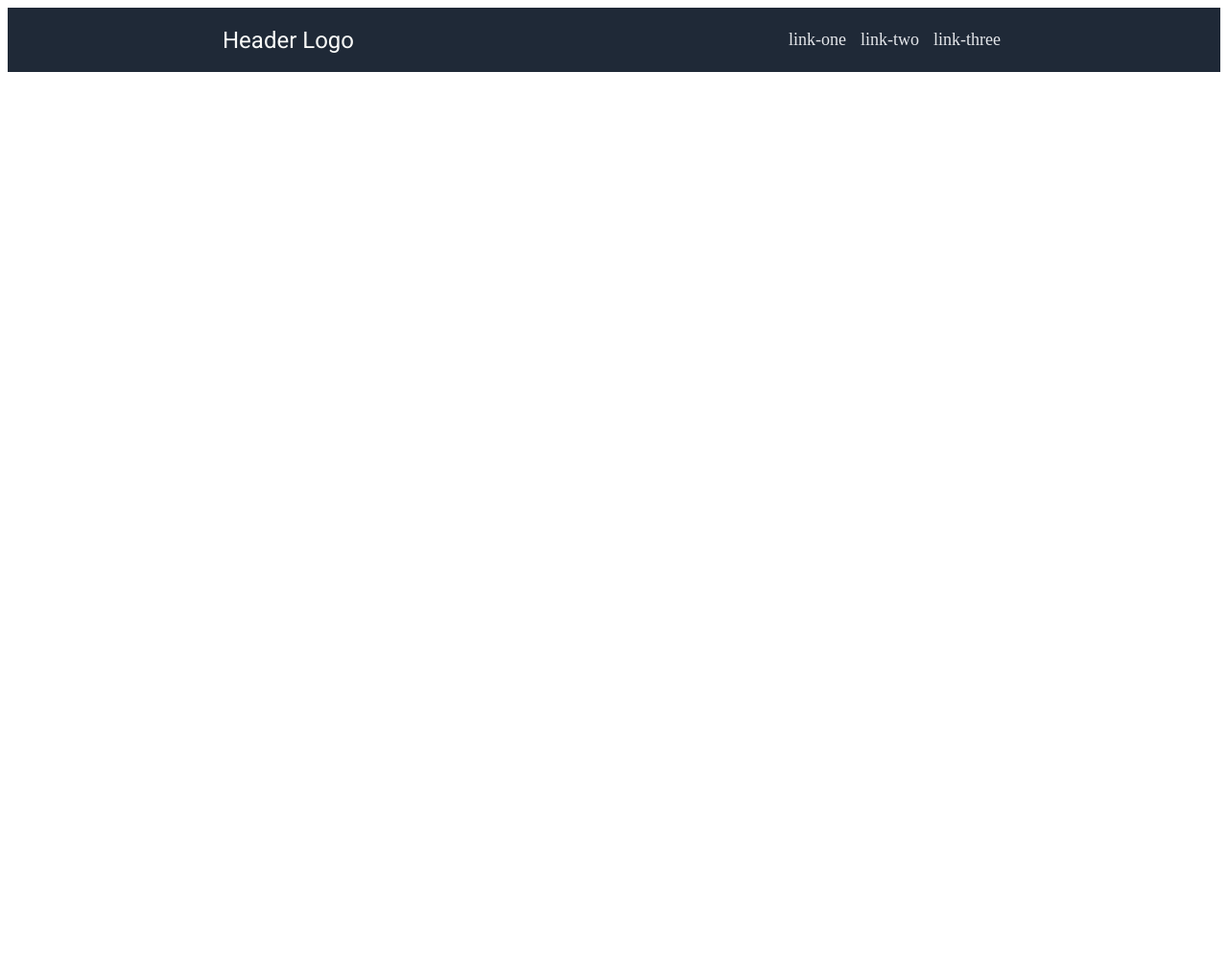
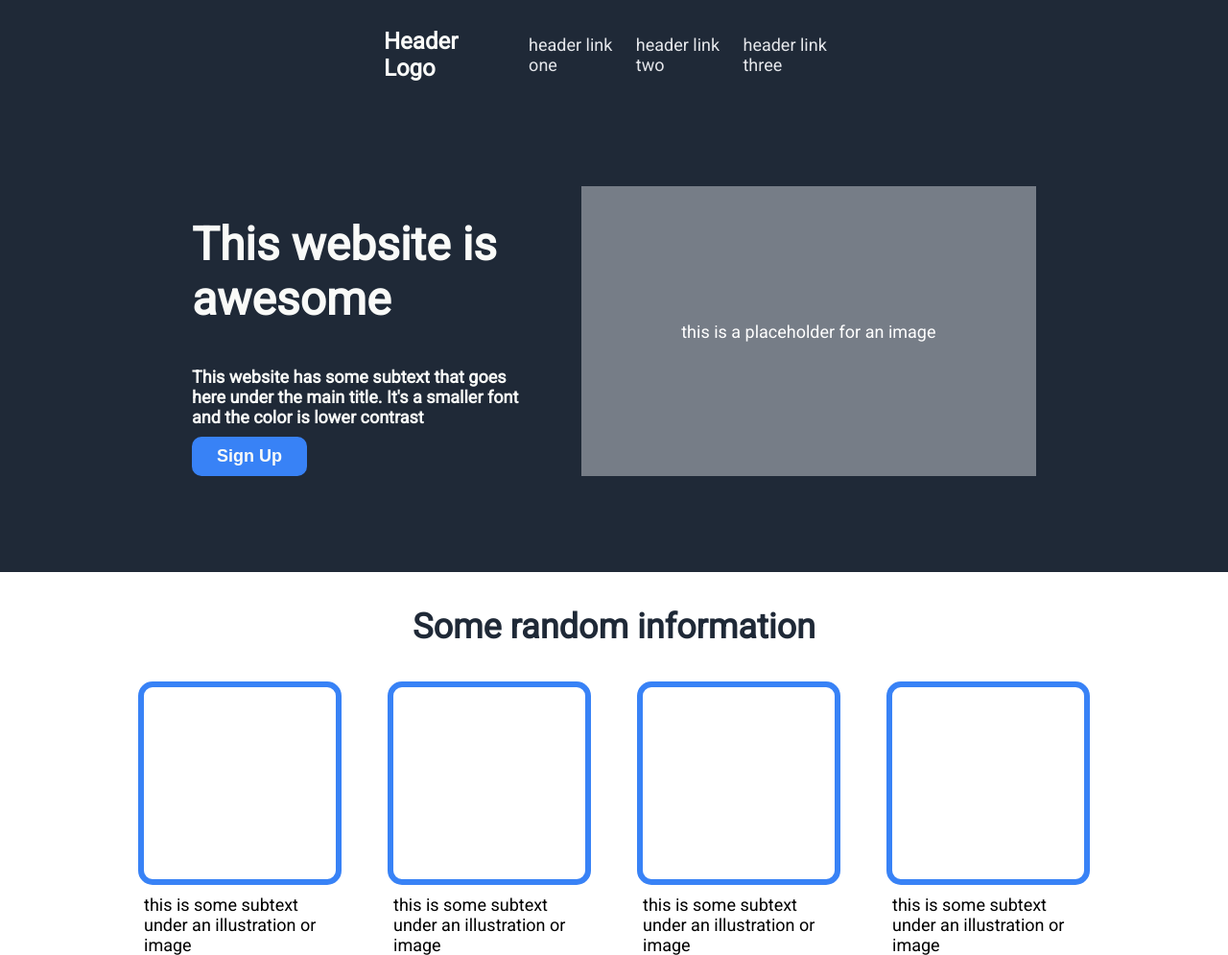
Before and after one commit to Trigun420/SiteBuilding, a plain HTML site: page index.html in a window 1280 px wide. Shown: the whole page at 96% size. Before the commit the page ends 800 px from the top, so only its background shows below. Drawn offline with Linux system fonts and the light colour scheme.

Commit message:
4 hours in

```diff
--- a/index.html
+++ b/index.html
@@ -11,17 +11,62 @@
     <title>ReadMe!!</title>
 </head>
 <body>
-    <div class="top">
+    <div class="header">
         <div class="logotext">
             Header Logo
         </div>
             <ul class="links">
-            <li><a href="https://google.com">link-one</a></li>
-            <li><a href="google.com">link-two</a></li>
-            <li><a href="google.com">link-three</a></li>
+            <li><a href="https://google.com">header link one</a></li>
+            <li><a href="google.com">header link two</a></li>
+            <li><a href="google.com">header link three</a></li>
           </ul>
         </div>
     </div>
+    <div class="upperbody">
+        <div class="hero">
+            <h1>This website is awesome</h1>
+            <div class="text">This website has some subtext that goes here under the main title. It's a smaller font and the color is lower contrast</div>
+            <button>Sign Up</button>
+        </div>
+        <div class="imageholder">
+            <div>this is a placeholder for an image</div>
+        </div>
+    </div>
+    <div class="middleupper">
+        <div class="middletitle">Some random information</div>
+        <div class="infotext">
+        </div>
+    </div>
+    <div class="container">
+        <div class="vert">
+            <div class="cube"></div>
+            <div class="text">this is some subtext under an illustration or image</div>
+        </div>
+        <div class="vert">
+            <div class="cube"></div>
+            <div class="text">this is some subtext under an illustration or image</div>
+        </div>
+        <div class="vert">
+            <div class="cube"></div>
+            <div class="text">this is some subtext under an illustration or image </div>
+        </div>
+        <div class="vert">
+            <div class="cube"></div>
+            <div class="text">this is some subtext under an illustration or image</div>
+        </div>
+
+    </div>
+
+
+
+
+
+
+
+
+
+
+
 
 </body>
 </html>
--- a/styles.css
+++ b/styles.css
@@ -1,9 +1,18 @@
-.top{
+body{
+    font-family: "Roboto", serif;
+    margin: 0;
+    display: flex;
+    flex-direction: column;
+}
+
+.header{
     display: flex;
     background-color: #1F2937;
-    justify-content: space-around;
-
-
+    justify-content: space-between;
+    padding: 20px 0 0
+}
+.links{
+    padding-right: 400px;
 }
 .logotext{
     display: flex;
@@ -11,19 +20,107 @@
     align-items: center;
     font-size: 24px;
     color: #F9FAF8;
-    font-family: "Roboto", serif;
+    font-weight: bold;
+    margin-left: 400px;
 }
 ul{
     list-style-type: none;
     display: flex;
     gap: 15px;
     justify-content: center;
-    padding: 5px;
-    font-size: 18px;
-
 }
 a{
     text-decoration: none;
     color: #E5E7EB;
     font-size: 18px;
 }
+.upperbody{
+    display: flex;
+    justify-content: center;
+    background-color: #1F2937;
+    padding-top: 100px;
+    gap: 50px;
+    padding-bottom: 100px;
+    flex-grow: 1;
+}
+.hero{
+    width: 450px;
+    display: flex;
+    flex-direction: column;
+    margin-left: 200px;
+    justify-content: center;
+    font-weight: bold;
+    color: #F9FAF8;
+}
+.hero .text{
+    margin-top: 10px;
+    font-size: 18px;
+
+}
+.hero h1{
+    font-size: 48px;
+    font-weight: bold;
+}
+.imageholder{
+    display: flex;
+    background-color: #9ea4acaf;
+    width:600px;
+    margin-right: 200px;
+    justify-content: center;
+    align-items: center;
+    color: white;
+    font-size: 18px;
+}
+button{
+
+    background-color: #3882F6;
+    width:120px;
+    padding: 5px;
+    font-size: 18px;
+    padding-top: 10px;
+    padding-bottom: 10px;
+    color: #F9FAF8;
+    font-weight: bold;
+    border-radius: 10px;
+    box-shadow: 0px;
+    border: 0px;
+    margin-top: 10px;
+}
+.middleupper{
+    background-color: white;
+    display: flex;
+    justify-content: center;
+    flex-direction: column;
+}
+.cube{
+    height: 200px;
+    width: 200px;
+    border: 6px solid #3882F6;
+    border-radius: 15px;
+    background-color: white;
+}
+.vert{
+    display: flex;
+    flex-direction: column;
+    justify-content: center;
+    align-items: center;
+    width: 200px;
+}
+.vert .text{
+    padding-top: 10px;
+    font-size: 18px;
+ }
+.container{
+    display: flex;
+    gap: 60px;
+    justify-content: center;
+}
+.middletitle{
+    display: flex;
+    justify-content: center;
+    align-items: center;
+    padding: 1em 0 1em 0;
+    font-size: 36px;
+    font-weight: bolder;
+    color: #1F2937;
+}
```
